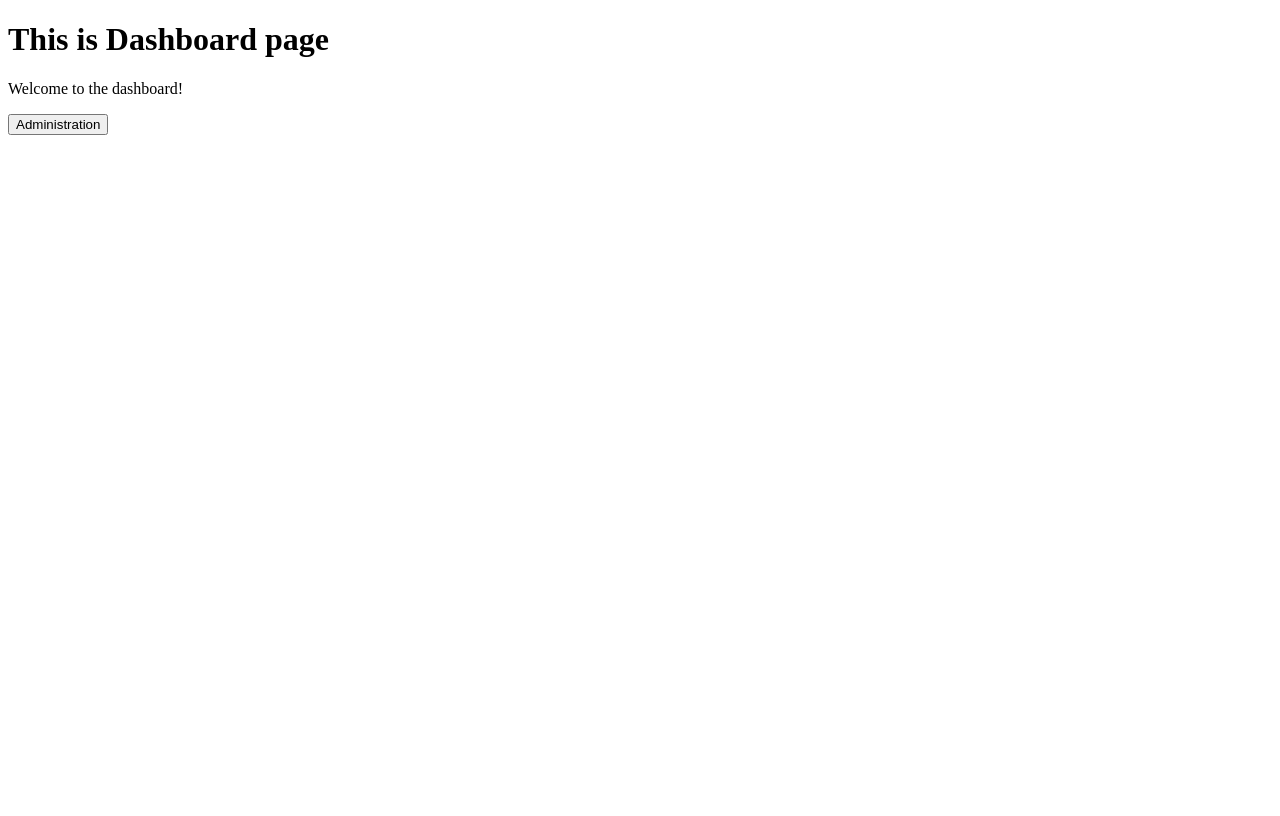
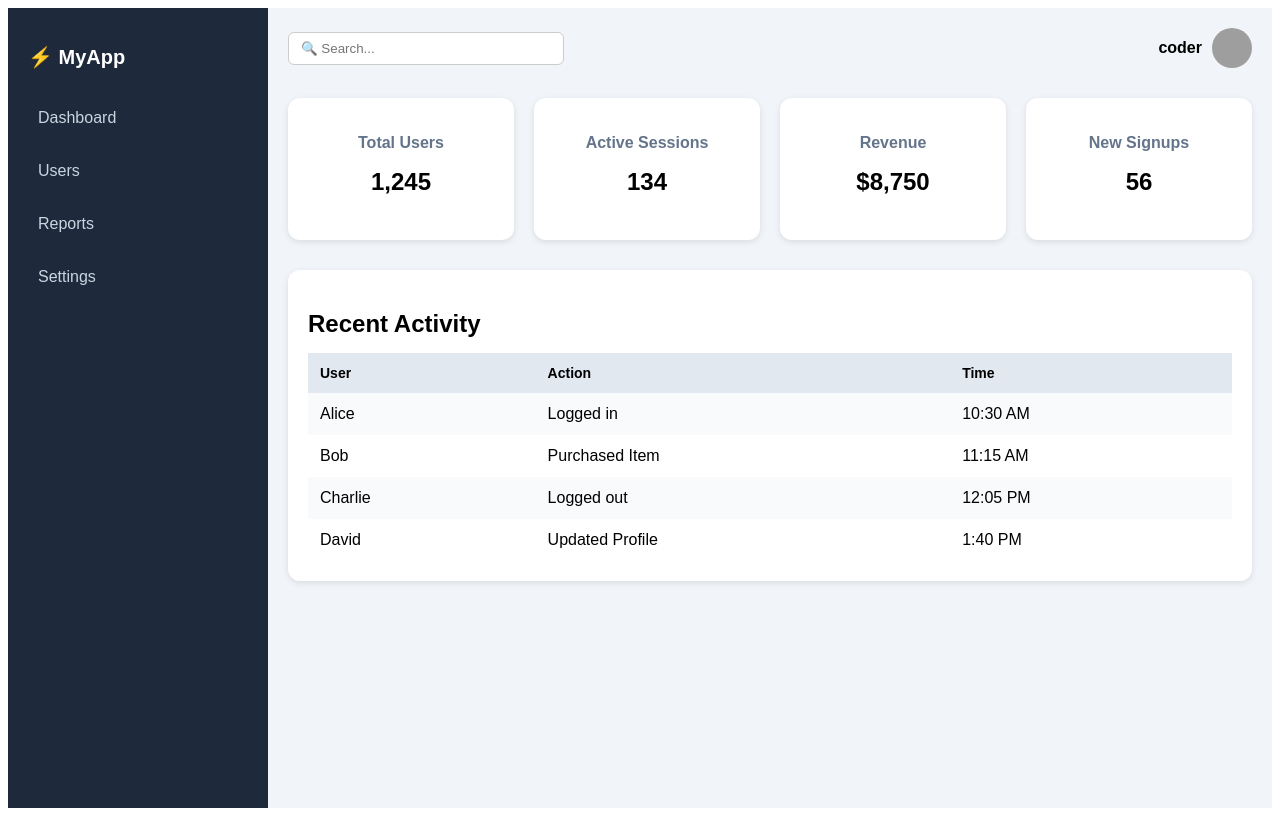
Before and after one commit to coder8820/Nextjs, a Next.js app in the folder my-app/: page /Dashboard in a window 1280 px wide. Built offline with nearby package versions, Linux system fonts and the light colour scheme; grey boxes are pictures that could not be loaded.

Commit message:
created Dashboard and about page with stylings

```diff
--- a/my-app/app/Dashboard/page.js
+++ b/my-app/app/Dashboard/page.js
@@ -1,16 +1,181 @@
-import React from "react";
+"use client";
 
-export const metadata = {
-  title: "Dashboard Page",
-  description: "Learn more about us on this page.",
-};
+// app/dashboard/page.js (Next.js 13+ App Router)
+// or pages/dashboard.js (Next.js 12)
 
 export default function Dashboard() {
   return (
-    <div>
-      <h1>This is Dashboard page</h1>
-      <p>Welcome to the dashboard!</p>
-      <button>Administration</button>
+    <div
+      style={{
+        display: "flex",
+        minHeight: "100vh",
+        fontFamily: "Arial, sans-serif",
+      }}
+    >
+      {/* Sidebar */}
+      <aside
+        style={{
+          width: "220px",
+          backgroundColor: "#1e293b",
+          color: "#fff",
+          display: "flex",
+          flexDirection: "column",
+          padding: "20px",
+        }}
+      >
+        <h2 style={{ marginBottom: "30px", fontSize: "20px" }}>⚡ MyApp</h2>
+        <nav style={{ display: "flex", flexDirection: "column", gap: "15px" }}>
+          {["Dashboard", "Users", "Reports", "Settings"].map((item) => (
+            <a
+              key={item}
+              href="#"
+              style={{
+                textDecoration: "none",
+                color: "#cbd5e1",
+                fontSize: "16px",
+                padding: "10px",
+                borderRadius: "8px",
+                transition: "0.2s",
+              }}
+              onMouseOver={(e) =>
+                (e.currentTarget.style.backgroundColor = "#334155")
+              }
+              onMouseOut={(e) =>
+                (e.currentTarget.style.backgroundColor = "transparent")
+              }
+            >
+              {item}
+            </a>
+          ))}
+        </nav>
+      </aside>
+
+      {/* Main Content */}
+      <main style={{ flex: 1, backgroundColor: "#f1f5f9", padding: "20px" }}>
+        {/* Topbar */}
+        <header
+          style={{
+            display: "flex",
+            justifyContent: "space-between",
+            alignItems: "center",
+            marginBottom: "30px",
+          }}
+        >
+          <input
+            type="text"
+            placeholder="🔍 Search..."
+            style={{
+              padding: "8px 12px",
+              border: "1px solid #ccc",
+              borderRadius: "6px",
+              width: "250px",
+            }}
+          />
+          <div style={{ display: "flex", alignItems: "center", gap: "10px" }}>
+            <span style={{ fontWeight: "bold" }}>coder</span>
+            <img
+              src="https://i.pravatar.cc/42"
+              alt="avatar"
+              style={{ width: "40px", height: "40px", borderRadius: "50%" }}
+            />
+          </div>
+        </header>
+
+        {/* Stats Section */}
+        <section
+          style={{
+            display: "grid",
+            gridTemplateColumns: "repeat(auto-fit, minmax(200px, 1fr))",
+            gap: "20px",
+            marginBottom: "30px",
+          }}
+        >
+          {[
+            { title: "Total Users", value: "1,245" },
+            { title: "Active Sessions", value: "134" },
+            { title: "Revenue", value: "$8,750" },
+            { title: "New Signups", value: "56" },
+          ].map((card) => (
+            <div
+              key={card.title}
+              style={{
+                backgroundColor: "#fff",
+                padding: "20px",
+                borderRadius: "12px",
+                boxShadow: "0px 2px 6px rgba(0,0,0,0.1)",
+                textAlign: "center",
+                transition: "0.3s",
+              }}
+              onMouseOver={(e) =>
+                (e.currentTarget.style.transform = "scale(1.05)")
+              }
+              onMouseOut={(e) => (e.currentTarget.style.transform = "scale(1)")}
+            >
+              <h3 style={{ fontSize: "16px", color: "#64748b" }}>
+                {card.title}
+              </h3>
+              <p
+                style={{
+                  fontSize: "24px",
+                  fontWeight: "bold",
+                  marginTop: "10px",
+                }}
+              >
+                {card.value}
+              </p>
+            </div>
+          ))}
+        </section>
+
+        {/* Table Section */}
+        <section
+          style={{
+            backgroundColor: "#fff",
+            padding: "20px",
+            borderRadius: "12px",
+            boxShadow: "0px 2px 6px rgba(0,0,0,0.1)",
+          }}
+        >
+          <h2 style={{ marginBottom: "15px" }}>Recent Activity</h2>
+          <table style={{ width: "100%", borderCollapse: "collapse" }}>
+            <thead>
+              <tr style={{ backgroundColor: "#e2e8f0" }}>
+                {["User", "Action", "Time"].map((col) => (
+                  <th
+                    key={col}
+                    style={{
+                      padding: "12px",
+                      textAlign: "left",
+                      fontSize: "14px",
+                    }}
+                  >
+                    {col}
+                  </th>
+                ))}
+              </tr>
+            </thead>
+            <tbody>
+              {[
+                { user: "Alice", action: "Logged in", time: "10:30 AM" },
+                { user: "Bob", action: "Purchased Item", time: "11:15 AM" },
+                { user: "Charlie", action: "Logged out", time: "12:05 PM" },
+                { user: "David", action: "Updated Profile", time: "1:40 PM" },
+              ].map((row, i) => (
+                <tr
+                  key={row.user}
+                  style={{
+                    backgroundColor: i % 2 === 0 ? "#f9fafb" : "white",
+                  }}
+                >
+                  <td style={{ padding: "12px" }}>{row.user}</td>
+                  <td style={{ padding: "12px" }}>{row.action}</td>
+                  <td style={{ padding: "12px" }}>{row.time}</td>
+                </tr>
+              ))}
+            </tbody>
+          </table>
+        </section>
+      </main>
     </div>
   );
 }
```
Also changed, not shown: my-app/app/(marketing)/about/page.js (+113 -11 lines).
